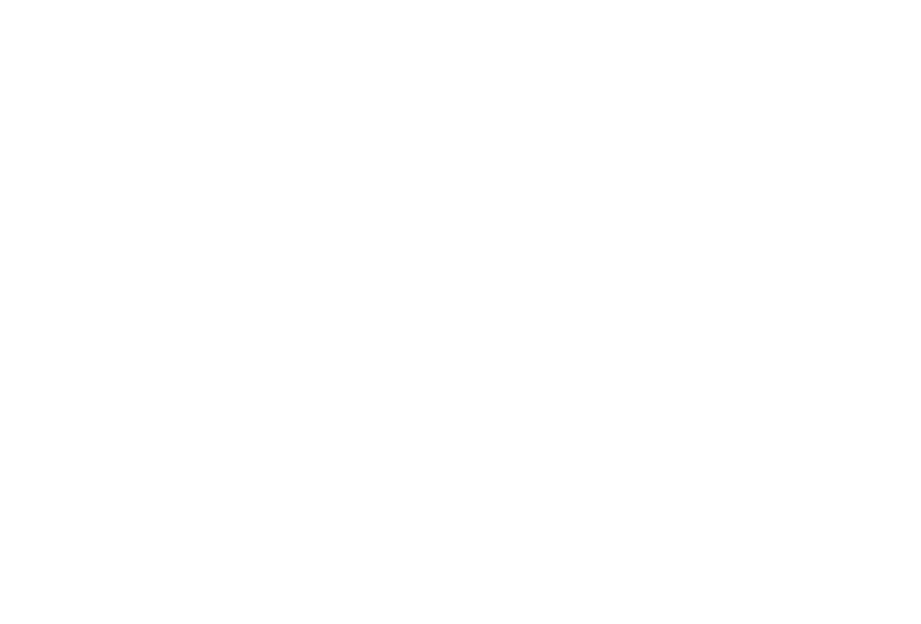
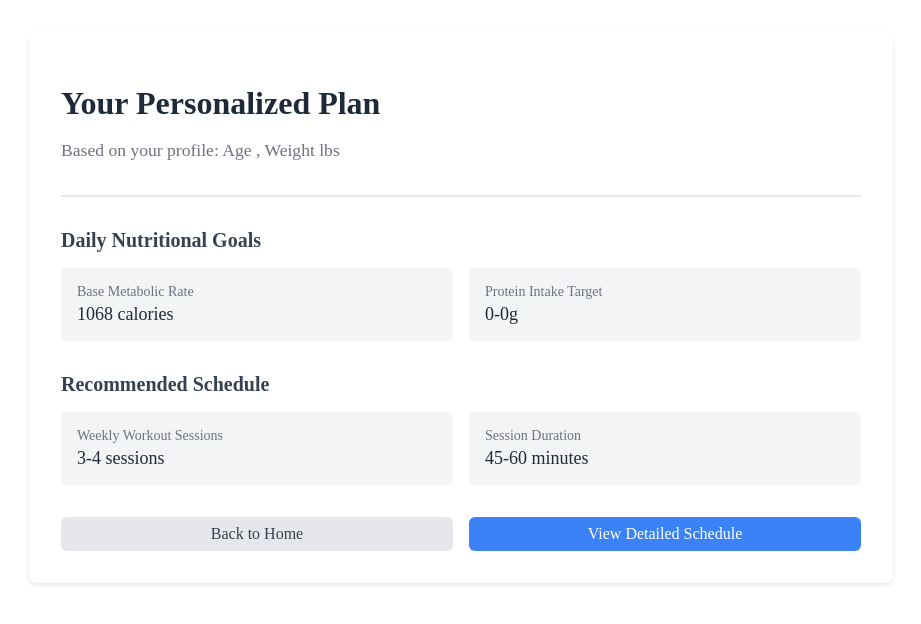
Before and after one commit to leojia22/Treehacks25, a React (Vite) app in the folder client/: page /plan in a window 1280 px wide. Before the commit this address had no page. Shown: the top 624 px of the page, without its empty margins (179-1100 px from the left). Built offline with nearby package versions, Linux system fonts and the light colour scheme.

Commit message:
added plan to frontend

```diff
--- a/client/src/App.jsx
+++ b/client/src/App.jsx
@@ -1,6 +1,7 @@
 import React, { Component, ChangeEvent, useState } from 'react';
 import { BrowserRouter, Routes, Route, Link } from 'react-router-dom';
-import Home from './pages/home.jsx'
+import Home from './pages/home';
+import Plan from './pages/Plan';
 import { useNavigate } from 'react-router-dom';
 
 function App() {
@@ -15,6 +16,7 @@ function App() {
 
       <Routes>
         <Route path="/" element={<Home />} />
+        <Route path="/plan" element={<Plan />} />
       </Routes>
 
       </BrowserRouter>
--- /dev/null
+++ b/client/src/pages/Plan.css
@@ -0,0 +1,88 @@
+.plan-container {
+    max-width: 800px;
+    margin: 2rem auto;
+    padding: 2rem;
+    background-color: white;
+    border-radius: 8px;
+    box-shadow: 0 2px 4px rgba(0, 0, 0, 0.1);
+}
+
+.plan-header {
+    margin-bottom: 2rem;
+    padding-bottom: 1rem;
+    border-bottom: 2px solid #e5e7eb;
+}
+
+.plan-title {
+    font-size: 2rem;
+    font-weight: bold;
+    color: #1f2937;
+    margin-bottom: 0.5rem;
+}
+
+.plan-subtitle {
+    color: #6b7280;
+    font-size: 1.1rem;
+}
+
+.plan-section {
+    margin-bottom: 2rem;
+}
+
+.section-title {
+    font-size: 1.25rem;
+    font-weight: 600;
+    color: #374151;
+    margin-bottom: 1rem;
+}
+
+.info-grid {
+    display: grid;
+    grid-template-columns: repeat(2, 1fr);
+    gap: 1rem;
+    margin-bottom: 1.5rem;
+}
+
+.info-item {
+    padding: 1rem;
+    background-color: #f3f4f6;
+    border-radius: 6px;
+}
+
+.info-label {
+    font-size: 0.875rem;
+    color: #6b7280;
+    margin-bottom: 0.25rem;
+}
+
+.info-value {
+    font-size: 1.125rem;
+    font-weight: 500;
+    color: #1f2937;
+}
+
+.button {
+    display: inline-flex;
+    align-items: center;
+    justify-content: center;
+    padding: 0.5rem 1rem;
+    background-color: #3b82f6;
+    color: white;
+    border-radius: 0.375rem;
+    font-weight: 500;
+    text-decoration: none;
+    transition: background-color 150ms;
+}
+
+.button:hover {
+    background-color: #2563eb;
+}
+
+.button-secondary {
+    background-color: #e5e7eb;
+    color: #374151;
+}
+
+.button-secondary:hover {
+    background-color: #d1d5db;
+}
--- /dev/null
+++ b/client/src/pages/Plan.jsx
@@ -0,0 +1,77 @@
+import React from 'react';
+import { Link, useLocation } from 'react-router-dom';
+import './Plan.css';
+
+const Plan = () => {
+  const location = useLocation();
+  const { age, weight } = location.state || { age: '', weight: '' };
+
+  // Convert pounds to kg for calculations
+  const weightInKg = weight * 0.453592;
+
+  // Calculate recommended values based on age and weight
+  const calculateBMR = () => {
+    // Basic BMR calculation (Mifflin-St Jeor Equation)
+    // This is a simplified version - you might want to add gender and height
+    return Math.round(10 * weightInKg + 6.25 * 170 - 5 * age + 5); // Assuming average height
+  };
+
+  const calculateProtein = () => {
+    // Basic protein recommendation (0.7-1g per lb for active individuals)
+    return {
+      min: Math.round(weight * 0.7),
+      max: Math.round(weight * 1)
+    };
+  };
+
+  const bmr = calculateBMR();
+  const proteinNeeds = calculateProtein();
+
+  return (
+    <div className="plan-container">
+      <header className="plan-header">
+        <h1 className="plan-title">Your Personalized Plan</h1>
+        <p className="plan-subtitle">Based on your profile: Age {age}, Weight {weight} lbs</p>
+      </header>
+
+      <section className="plan-section">
+        <h2 className="section-title">Daily Nutritional Goals</h2>
+        <div className="info-grid">
+          <div className="info-item">
+            <div className="info-label">Base Metabolic Rate</div>
+            <div className="info-value">{bmr} calories</div>
+          </div>
+          <div className="info-item">
+            <div className="info-label">Protein Intake Target</div>
+            <div className="info-value">{proteinNeeds.min}-{proteinNeeds.max}g</div>
+          </div>
+        </div>
+      </section>
+
+      <section className="plan-section">
+        <h2 className="section-title">Recommended Schedule</h2>
+        <div className="info-grid">
+          <div className="info-item">
+            <div className="info-label">Weekly Workout Sessions</div>
+            <div className="info-value">3-4 sessions</div>
+          </div>
+          <div className="info-item">
+            <div className="info-label">Session Duration</div>
+            <div className="info-value">45-60 minutes</div>
+          </div>
+        </div>
+      </section>
+
+      <div style={{ display: 'flex', gap: '1rem', marginTop: '2rem' }}>
+        <Link to="/" className="button button-secondary">
+          Back to Home
+        </Link>
+        <Link to="/workout-schedule" className="button">
+          View Detailed Schedule
+        </Link>
+      </div>
+    </div>
+  );
+};
+
+export default Plan;
--- a/client/src/pages/home.jsx
+++ b/client/src/pages/home.jsx
@@ -1,6 +1,6 @@
 import React, { useState } from 'react';
 import { useNavigate } from 'react-router-dom';
-import './home.css';
+import './Home.css';
 
 const Home = () => {
     const navigate = useNavigate();
@@ -48,7 +48,7 @@ const Home = () => {
 
     const handleCreatePlanClick = () => {
         if (validateForm()) {
-            navigate('/create-plan', { state: formData });
+            navigate('/plan', { state: formData });
         }
     };
 
```
